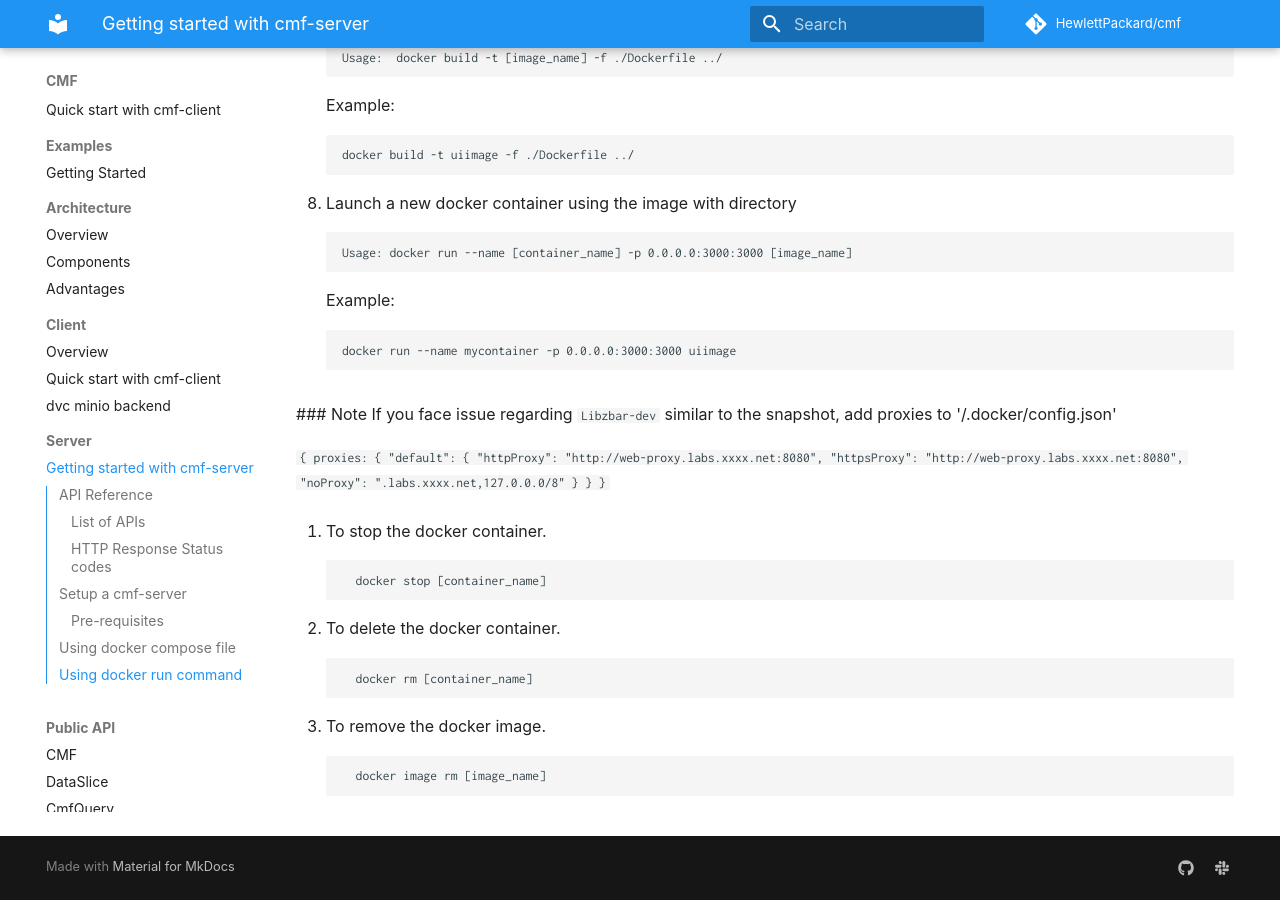
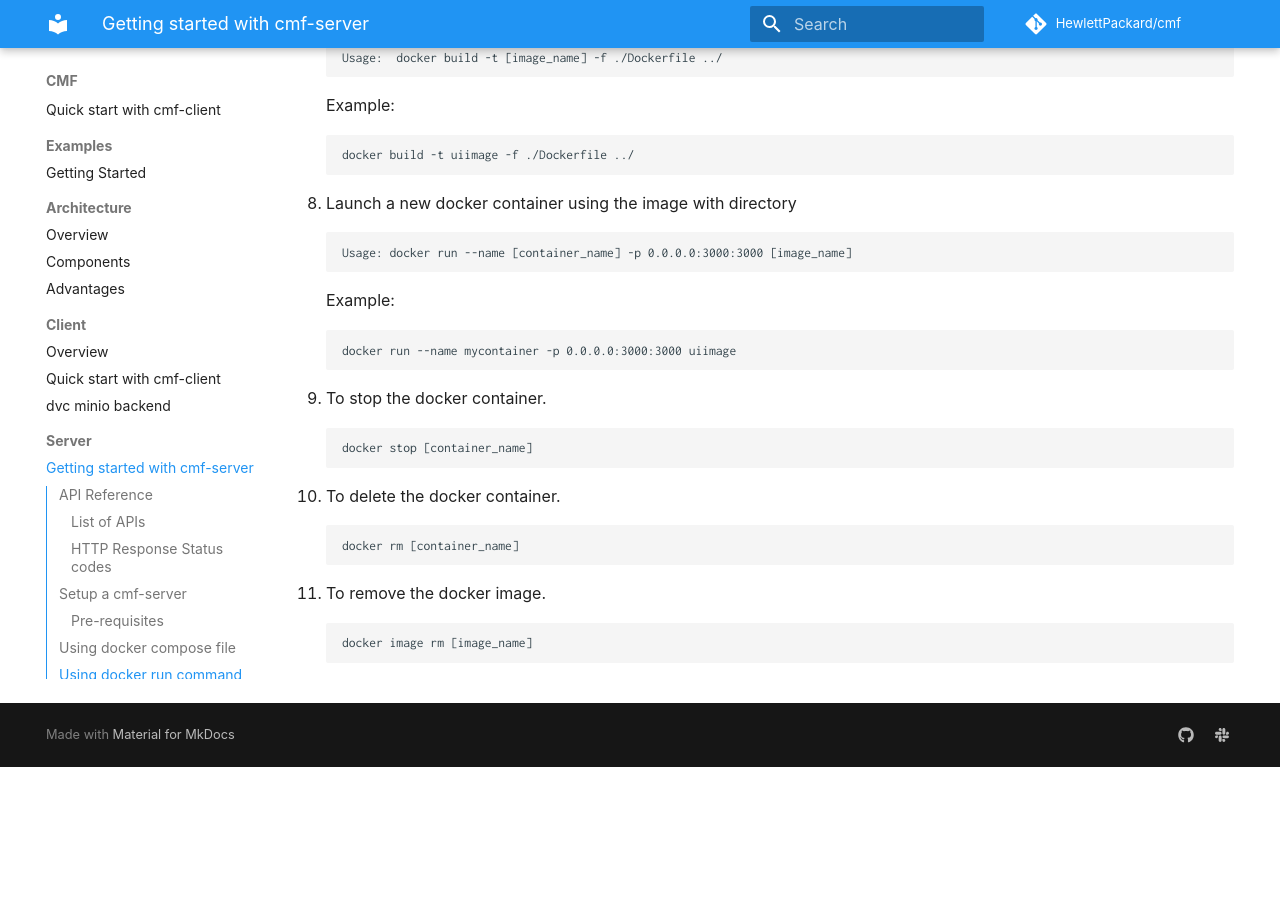
Before and after one commit to HewlettPackard/cmf, an MkDocs documentation site: the page built from docs/cmf_server/cmf-server.md, in a window 1280 px wide and 900 px high, scrolled down 3438 px. Built offline with MkDocs 1.6.1 and Material for MkDocs 9.7.7, drawn with Linux system fonts in a browser that asks for light colours; some web fonts are replaced; comment, search, counter and statistics services are not loaded; after the commit the page ends 4205 px from its top, so only the background shows below that.

Commit message:
Update cmf-server.md

````diff
--- a/docs/cmf_server/cmf-server.md
+++ b/docs/cmf_server/cmf-server.md
@@ -118,10 +118,12 @@ There are two ways to start cmf server -
    ```
    docker run --name mycontainer -p 0.0.0.0:8080:80 -v /home/user/cmf-server/data/static:/cmf-server/data/static myimage
    ```
+
 6. After cmf-server container is up, start `ui-server`, Go to `cmf/ui` folder.
    ```
    cd /cmf/ui
    ```
+
 7. Execute the below-mentioned command to create a `ui-server` docker image.
    ```
    Usage:  docker build -t [image_name] -f ./Dockerfile ../
@@ -130,6 +132,7 @@ There are two ways to start cmf server -
    ```
    docker build -t uiimage -f ./Dockerfile ../
    ```
+
 8. Launch a new docker container using the image with directory
    ```
    Usage: docker run --name [container_name] -p 0.0.0.0:3000:3000 [image_name]
@@ -139,31 +142,17 @@ There are two ways to start cmf server -
    docker run --name mycontainer -p 0.0.0.0:3000:3000 uiimage
    ```
 
-   ### Note
-   If you face issue regarding `Libzbar-dev` similar to the snapshot, add proxies to '/.docker/config.json'
-
-   ```{
-      proxies: {
-           "default": {
-                        "httpProxy": "http://web-proxy.labs.xxxx.net:8080",
-                        "httpsProxy": "http://web-proxy.labs.xxxx.net:8080",
-                        "noProxy": ".labs.xxxx.net,127.0.0.0/8"
-                }
-            }
-    }
+9. To stop the docker container.
    ```
-
-9. To stop the docker container.
-    ```
-      docker stop [container_name]
-    ```
+   docker stop [container_name]
+   ```
 
 10. To delete the docker container.
     ```
-      docker rm [container_name]
+    docker rm [container_name]
     ```
 
 11. To remove the docker image.
     ```
-      docker image rm [image_name]
+    docker image rm [image_name]
     ```
````
